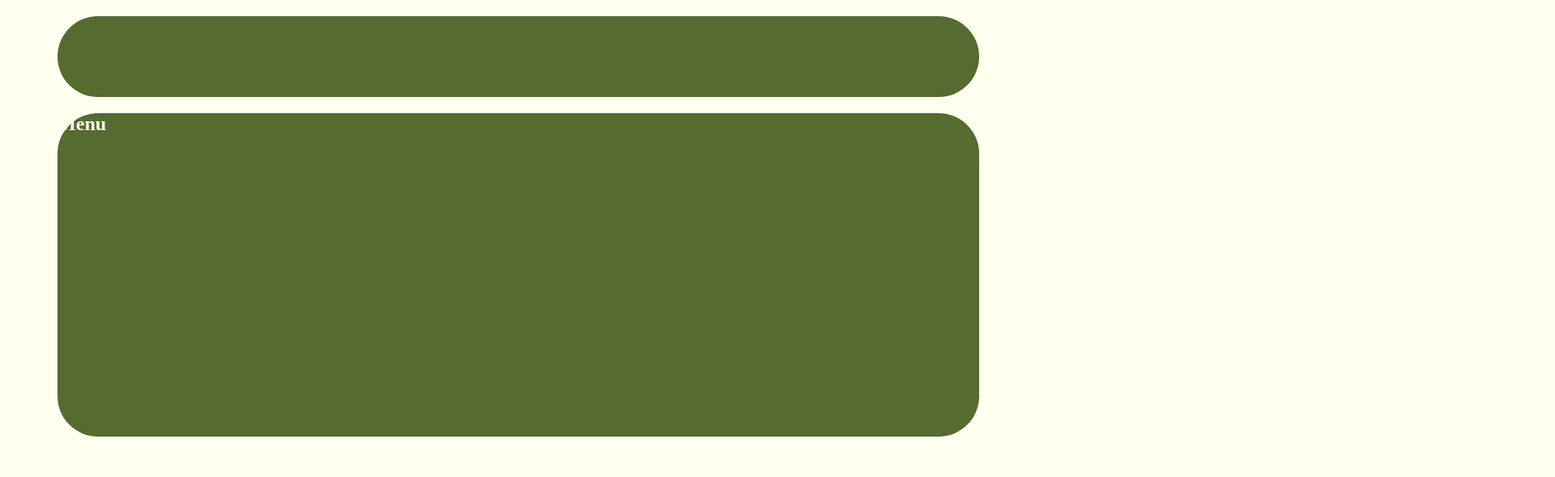
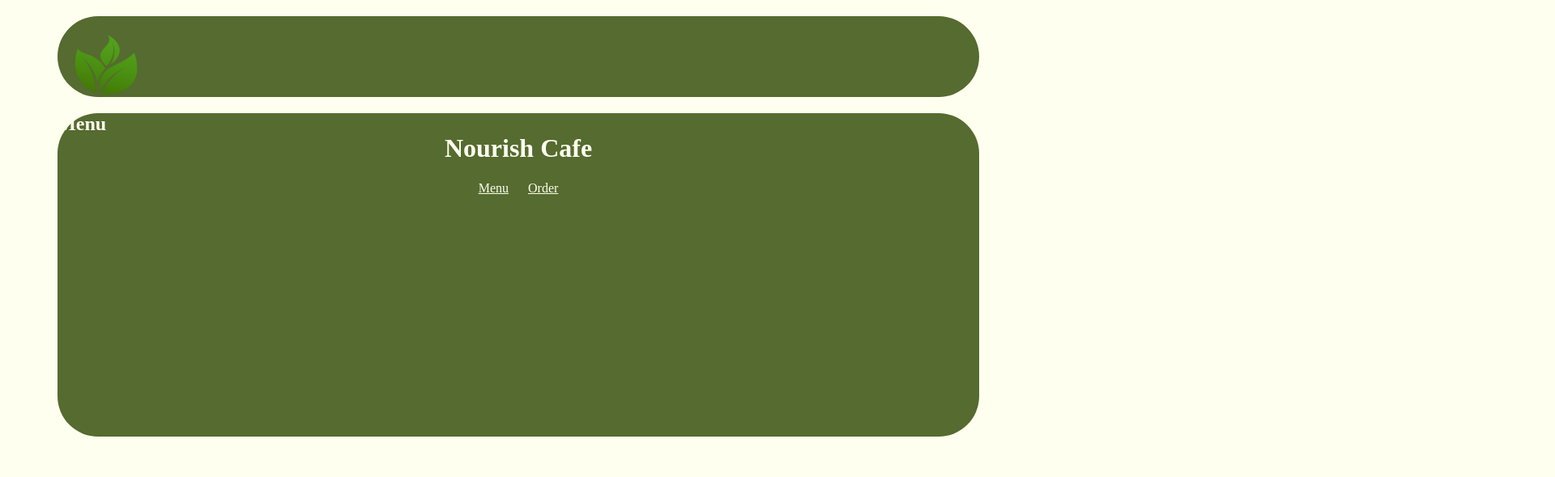
Before and after one commit to nnemaduako15/HTML-Final-Project-, a plain HTML site: page index.html in a window 1280 px wide. Shown: the top 590 px of the page at 81% size, 1920 px wide, since content can reach past the window. Drawn offline with Linux system fonts and the light colour scheme.

Commit message:
first commit

```diff
--- a/style.css
+++ b/style.css
@@ -1,6 +1,7 @@
 body {
     background-color: ivory;
 }
+
 .banner {
     width: 90%;
     height: 100px;
@@ -8,18 +9,27 @@ body {
     border-radius: 50px;
     margin: 20px auto;
 }
+
+#header-img {
+    width: 120px;
+    height: auto;
+}
+
 h1 {
     text-align: center;
     color: ivory;
 
 }
+
 nav {
     text-align: center;
 }
+
 .mo {
     color: ivory;
     margin: 0 10px;
 }
+
 .menu-box {
     width: 90%;
     height: 400px;
@@ -27,6 +37,7 @@ nav {
     margin: 20px auto;
     border-radius: 50px;
 }
+
 h2 {
     color: ivory;
 }
```
